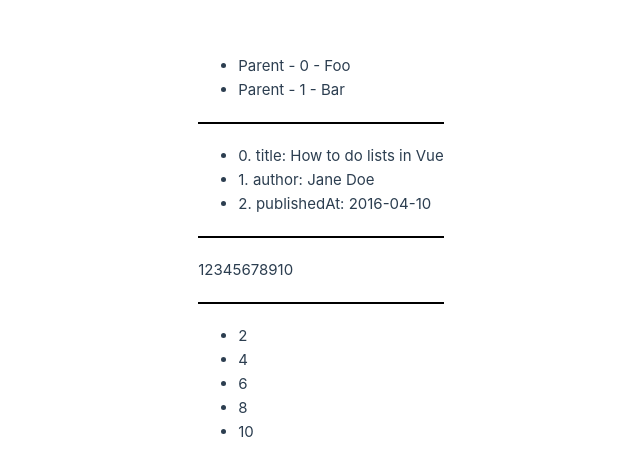
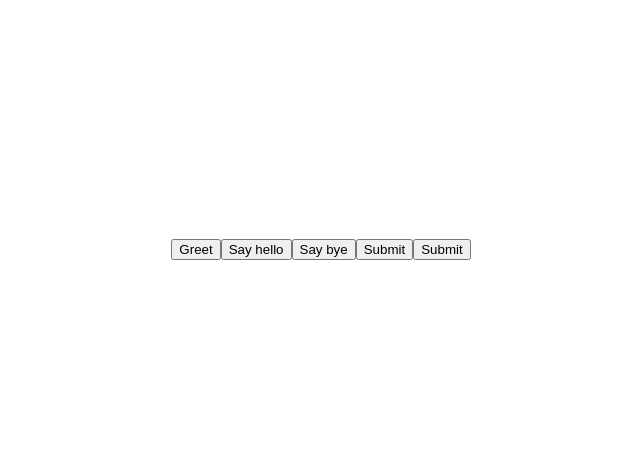
Before and after one commit to DmytroLymar/vue-practice, a Vue app: page / in a window 1280 px wide. Shown: the part 151-626 px from the top of the page, without its empty margins (319-959 px from the left). Built offline with nearby package versions, Linux system fonts and the light colour scheme.

Commit message:
(8.2.8) event handling

```diff
--- a/src/App.vue
+++ b/src/App.vue
@@ -1,50 +1,35 @@
 <script setup>
-import { reactive, ref } from 'vue'
+import { ref } from 'vue'
 
-const parentMessage = ref('Parent')
-const items = ref([{ message: 'Foo' }, { message: 'Bar' }])
-const sets = ref([
-  [1, 2, 3, 4, 5],
-  [6, 7, 8, 9, 10],
-])
+const name = ref('Vue.js')
 
-function even(numbers) {
-  return numbers.filter((number) => number % 2 === 0)
+function greet(event) {
+  alert(`Hello ${name.value}!`)
+  // `event` is the native DOM event
+  if (event) {
+    alert(event.target.tagName)
+  }
 }
 
-const myObject = reactive({
-  title: 'How to do lists in Vue',
-  author: 'Jane Doe',
-  publishedAt: '2016-04-10',
-})
+function say(message) {
+  alert(message)
+}
+
+function warn(message, event) {
+  // now we have access to the native event
+  if (event) {
+    event.preventDefault()
+  }
+  alert(message)
+}
 </script>
 
 <template>
-  <ul>
-    <li v-for="({ message }, index) in items" :key="message">
-      {{ parentMessage }} - {{ index }} - {{ message }}
-    </li>
-  </ul>
-  <div class="delimiter"></div>
-  <ul>
-    <li v-for="(value, key, index) in myObject" :key="key">{{ index }}. {{ key }}: {{ value }}</li>
-  </ul>
-  <div class="delimiter"></div>
-  <span v-for="n in 10" :key="n">{{ n }}</span>
-  <div class="delimiter"></div>
-  <ul v-for="numbers in sets" :key="numbers.join('')">
-    <li v-for="n in even(numbers)" :key="n">{{ n }}</li>
-  </ul>
+  <button @click="greet">Greet</button>
+  <button @click="say('hello')">Say hello</button>
+  <button @click="say('bye')">Say bye</button>
+  <button @click="warn('Form cannot be submitted yet.', $event)">Submit</button>
+  <button @click="(event) => warn('Form cannot be submitted yet.', event)">Submit</button>
 </template>
 
-<style scoped>
-.delimiter {
-  width: full;
-  height: 2px;
-
-  margin-top: 20px;
-  margin-bottom: 20px;
-
-  background-color: black;
-}
-</style>
+<style scoped></style>
```
